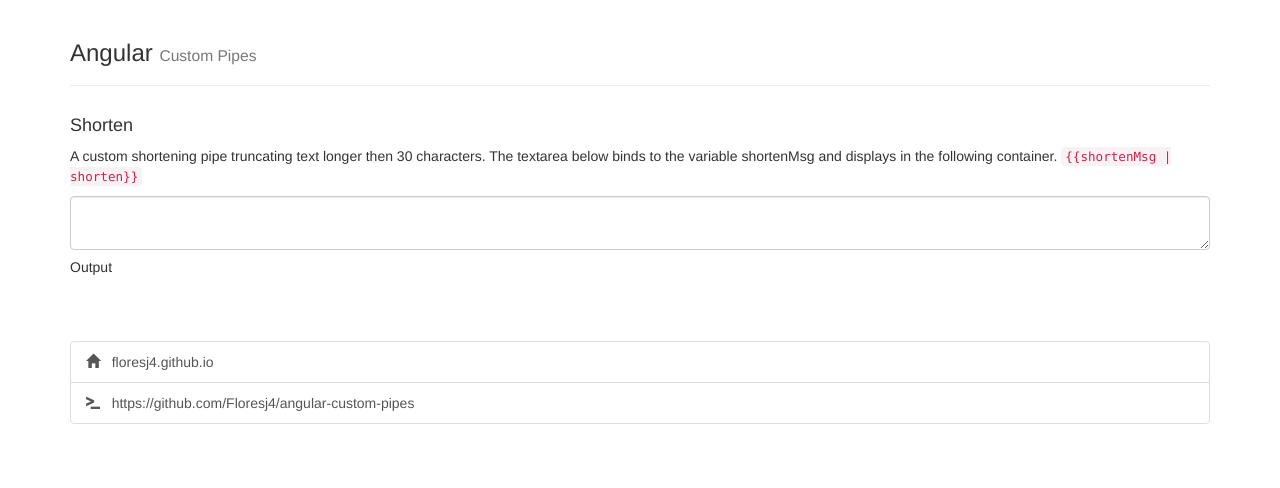
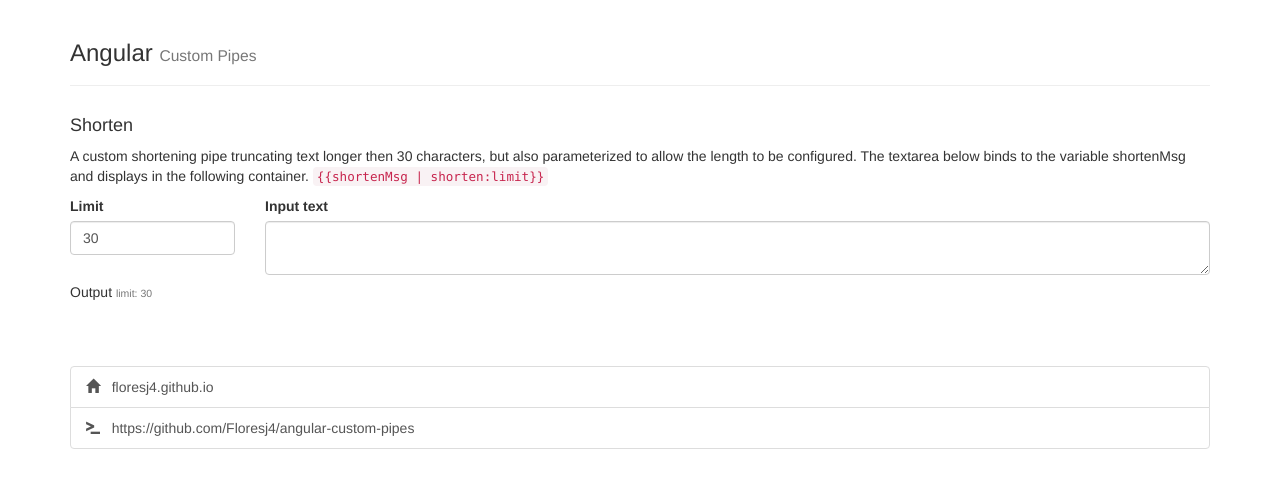
Before and after one commit to Floresj4/angular-custom-pipes, an Angular app: page / in a window 1280 px wide. Shown: the top 488 px of the page. Built offline with nearby package versions, Linux system fonts and the light colour scheme.

Commit message:
adding limiter

```diff
--- a/src/app/app.component.html
+++ b/src/app/app.component.html
@@ -11,23 +11,37 @@
       <div class="col-xs-12">
         <h4>Shorten</h4>
         <p>
-          A custom shortening pipe truncating text longer then 30 characters.  The textarea below binds
-          to the variable <span class="code">shortenMsg</span> and displays in the following container.
-          <code [innerHTML]="getShortenCmd()"></code>
+          A custom shortening pipe truncating text longer then 30 characters, but also parameterized to allow
+          the length to be configured.  The textarea below binds to the variable <span class="code">shortenMsg</span>
+          and displays in the following container. <code [innerHTML]="getShortenCmd()"></code>
         </p>
+      </div>
+  </div>
 
+  <div class="row">
+    <div class="col-xs-2">
+      <label for="limitInput">Limit</label>
+      <input type="number"
+             id="limitInput"
+             class="form-control"
+             [(ngModel)]="limit">
+    </div>
+    <div class="col-xs-10">
+        <label for="shortenText">Input text</label>
         <textarea
           id="shortenText"
           class="form-control"
           row="4"
           cols="20"
           [(ngModel)]="shortenMsg">
-        </textarea>
-      </div>
+            </textarea>
+    </div>
+  </div>
 
+  <div class="row">
     <div class="col-xs-12">
-      <h5>Output</h5>
-      <p>{{shortenMsg | shorten }} &nbsp;</p>
+      <h5>Output <small>limit: {{limit}}</small></h5>
+      <p>{{shortenMsg | shorten:limit }} &nbsp;</p>
     </div>
   </div>
 
--- a/src/app/app.component.ts
+++ b/src/app/app.component.ts
@@ -1,14 +1,19 @@
-import { Component } from '@angular/core';
+import {Component, OnInit} from '@angular/core';
 
 @Component({
   selector: 'app-root',
   templateUrl: './app.component.html',
   styleUrls: ['./app.component.css']
 })
-export class AppComponent {
-  shortenMsg;
+export class AppComponent implements OnInit {
+  shortenMsg : string;
+  limit: number;
+
+  ngOnInit() {
+    this.limit = 30;
+  }
 
   getShortenCmd() {
-    return '{{shortenMsg | shorten}}';
+    return '{{shortenMsg | shorten:limit}}';
   }
 }
--- a/src/app/pipes/shorten.pipe.ts
+++ b/src/app/pipes/shorten.pipe.ts
@@ -7,12 +7,15 @@
 
   defaultLength = 30;
 
-  transform(value: any, ...args: any[]) {
+  transform(value: any, limit: number) {
     const length = value !== undefined
       ? value.length : 0;
 
-    return length > this.defaultLength
-      ? value.substr(0, this.defaultLength) + '...'
+    limit = limit === undefined
+      ? this.defaultLength : limit;
+
+    return length > limit
+      ? value.substr(0, limit) + '...'
         : value;
   }
 }
```
